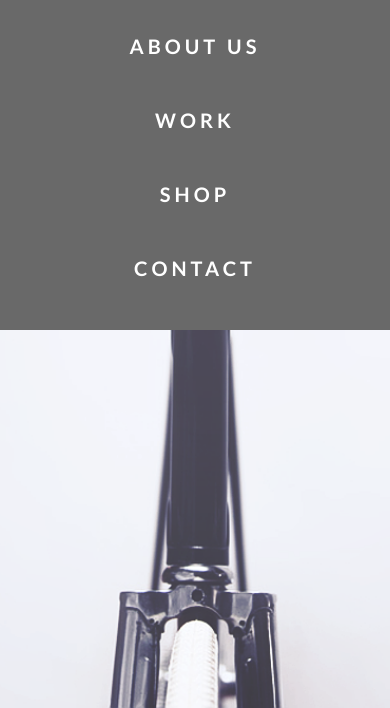
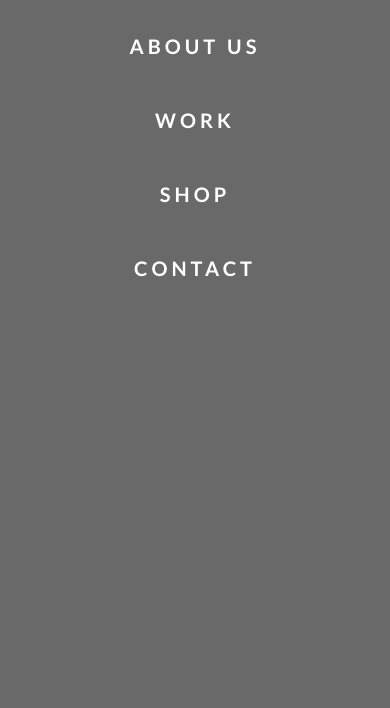
Before and after one commit to Max6456/site1, a plain HTML site: page index.html in a window 390 px wide. Both pictures are taken after a click on the element 325 px from the left and 70 px from the top of the page. Shown: the part 136-844 px from the top of the page. Drawn offline with nearby package versions, Linux system fonts and the light colour scheme.

Commit message:
change-header

```diff
--- a/style/style.css
+++ b/style/style.css
@@ -109,7 +109,6 @@ h6 {
   background: url(../img/backround-1.png) no-repeat;
   background-size: cover;
   background-position: center;
-  width: 100%;
   min-height: 100vh;
 }
 
@@ -196,8 +195,10 @@ h6 {
             transition-duration: 1s;
     background-color: dimgray;
     position: relative;
-    height: 100%;
-    top: -100%;
+    min-height: 100vh;
+    -webkit-transform: translateY(-100%);
+        -ms-transform: translateY(-100%);
+            transform: translateY(-100%);
   }
   .nav-menu ul {
     display: -webkit-box;
@@ -222,7 +223,9 @@ h6 {
             order: -1;
   }
   .nav-menu.active {
-    top: 0;
+    -webkit-transform: translateY(0);
+        -ms-transform: translateY(0);
+            transform: translateY(0);
   }
 }
 .generation {
```
